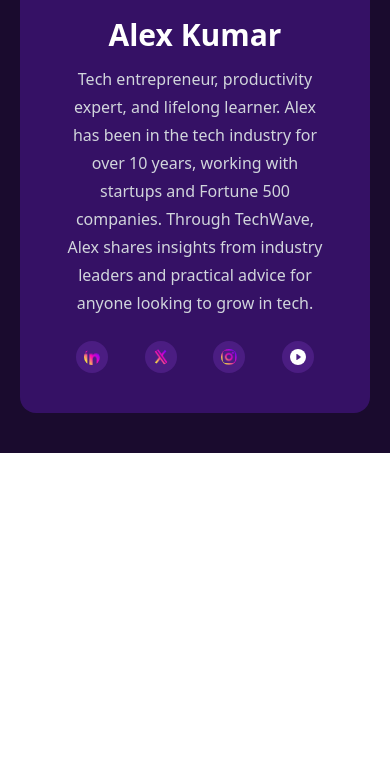
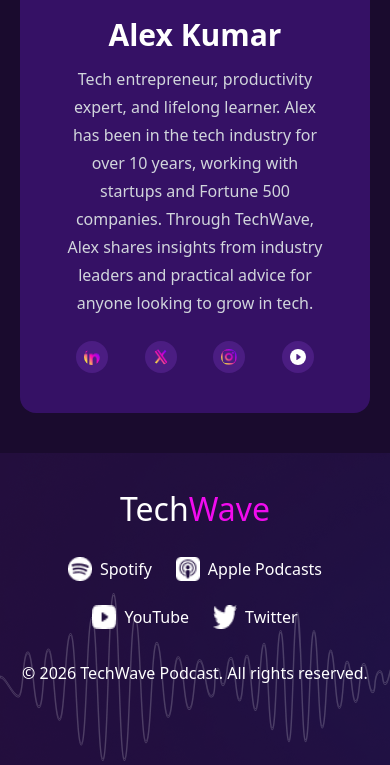
Before and after one commit to robaiat1819/B13A2-TechWave, a plain HTML site: page index.html in a window 390 px wide. Shown: the part 4944-5709 px from the top of the page. Before the commit the page ends 5397 px from the top, so only its background shows below. Drawn offline with nearby package versions, Linux system fonts and the light colour scheme.

Commit message:
added footer section and responsive layout for mobile and laptop

```diff
--- a/index.html
+++ b/index.html
@@ -343,7 +343,47 @@
                 </div>
             </section>
 
+            <footer>
+                <section class="bg-[url('/assets/footer-bg.png')]">
+                    <div class="ft px-[120px] py-[120px]">
+                        <h1 class=" tw text-6xl mx-auto text-center"><span
+                                class="text-white">Tech</span><span
+                                class="text-[#F20BEF]">Wave</span></h1>
 
+                        <div
+                            class="pdd flex justify-center items-center gap-6 py-[32px]">
+
+                            <p
+                                class="  text-white flex items-center gap-2 whitespace-nowrap">
+                                <img src="assets/spotify.png" class="w-6 h-6"
+                                    alt>Spotify
+                            </p>
+
+                            <p
+                                class="text-white flex items-center gap-2 whitespace-nowrap">
+                                <img src="assets/apple-podcast.png"
+                                    class="w-6 h-6" alt>Apple Podcasts
+                            </p>
+
+                            <p
+                                class="text-white flex items-center gap-2 whitespace-nowrap">
+                                <img src="assets/youtube-podcast.png"
+                                    class="w-6 h-6" alt>YouTube
+                            </p>
+
+                            <p
+                                class="text-white flex items-center gap-2 whitespace-nowrap">
+                                <img src="assets/twitter.png" class="w-6 h-6"
+                                    alt>Twitter
+                            </p>
+
+                        </div>
+                        <div class="text-white mx-auto text-center pb-[40px]">
+                            <p>© 2026 TechWave Podcast. All rights reserved.</p>
+                        </div>
+                    </div>
+                </section>
+            </footer>
 
         </section>
 
--- a/style.css
+++ b/style.css
@@ -74,6 +74,18 @@
     padding-left: 20px !important;
     padding-right: 20px !important;
   }
+  .tw {
+    font-size: 32px;
+  }
+  .ft {
+    padding-top: 40px;
+    padding-bottom: 40px;
+    padding-left: 20px;
+    padding-right: 20px;
+  }
+  .pdd {
+    flex-wrap: wrap;
+  }
 }
 
 @media screen and (min-width: 578px) and (max-width: 992px) {
```
